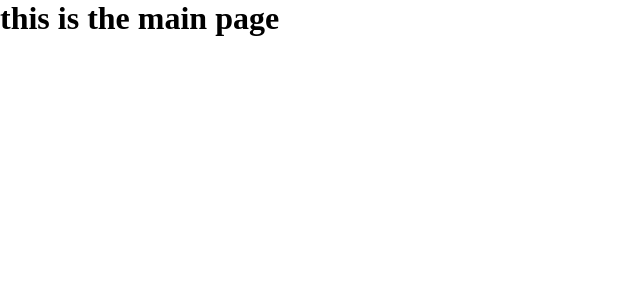
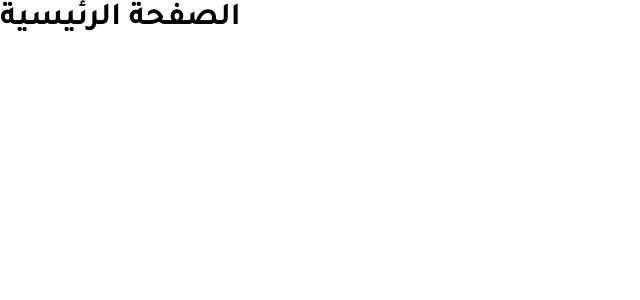
Before and after one commit to AbdalrahmanEsmat/alma-landing-page, a Next.js app: page / in a window 1280 px wide. Shown: the top 300 px of the page, without its empty margins (0-640 px from the left). Built offline with nearby package versions, Linux system fonts and the light colour scheme.

Commit message:
Adding the font

```diff
--- a/app/globals.css
+++ b/app/globals.css
@@ -2,10 +2,11 @@
   padding: 0;
   margin: 0;
   box-sizing: border-box;
+  font-family: var(--Tajawal);
 }
 
 /* ----------FONTS---------- */
-/* ========= Font Type ========= */
+/* ========= Tajawal ========= */
 @font-face {
   font-family: 'Tajawal';
   src: url('../assets/fonts/tajawal/Tajawal-Light.ttf') format('truetype');
@@ -56,7 +57,7 @@
 
 :root {
   /* ----------FONTS---------- */
-  --font-primary: 'Tajawal', sans-serif;
+  --Tajawal: 'Tajawal', sans-serif;
 
   /* ----------COLORS---------- */
   /* ========= Brand / Navy ========= */
--- a/app/page.tsx
+++ b/app/page.tsx
@@ -1,7 +1,7 @@
 export default function Page() {
   return (
     <main>
-      <h1>this is the main page</h1>
+      <h1>الصفحة الرئيسية</h1>
     </main>
   );
 }
```
Also changed, not shown: app/contact/page.tsx (renamed from app/contact-us/page.tsx).
